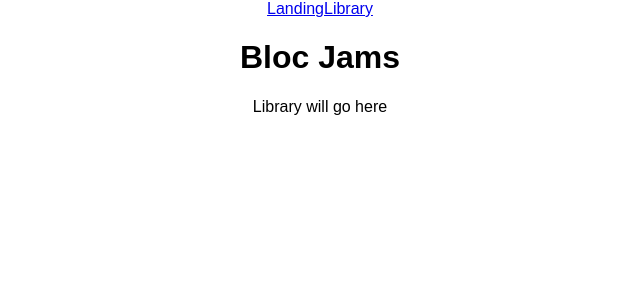
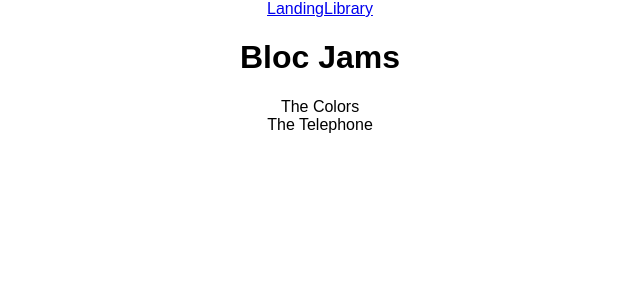
Before and after one commit to carmstrong3/bloc-jams-react, a React (Create React App) app: page /library in a window 1280 px wide. Shown: the top 300 px of the page, without its empty margins (320-960 px from the left). Built offline with nearby package versions, Linux system fonts and the light colour scheme.

Commit message:
breaking to update prev branch

```diff
--- a/src/components/Library.js
+++ b/src/components/Library.js
@@ -1,9 +1,26 @@
-import React from 'react';
+import React, { Component } from 'react';
+import albumData from './../data/albums';
 
-const Library = () => (
-	<section className='library'>
-		Library will go here
-	</section>
-);
+
+class Library extends Component {
+	constructor(props) {
+		super(props);
+		this.state = { albums: albumData };
+	}
+
+	render() {
+		return (
+			<section className="library">
+				{
+					this.state.albums.map( (album, index) =>
+						<div key={index} >
+							{album.title}
+						</div>
+					)
+				}
+			</section>
+		);
+	}
+}
 
 export default Library;
--- /dev/null
+++ b/src/data/albums.js
@@ -0,0 +1,27 @@
+export default [{
+  title: 'The Colors',
+  artist: 'Pablo Picasso',
+  releaseInfo: '1909 Spanish Records',
+  albumCover: '/assets/images/album_covers/01.jpg',
+  slug: 'the-colors',
+  songs: [
+      { title: 'Blue', duration: '161.71', audioSrc: '/assets/music/blue.mp3' },
+      { title: 'Green', duration: '103.96', audioSrc: '/assets/music/green.mp3' },
+      { title: 'Red', duration: '268.45', audioSrc: '/assets/music/red.mp3' },
+      { title: 'Pink', duration: '153.14', audioSrc: '/assets/music/pink.mp3' },
+      { title: 'Magenta', duration: '374.22', audioSrc: '/assets/music/magenta.mp3' }
+  ]
+}, {
+    title: 'The Telephone',
+    artist: 'Guglielmo Marconi',
+    releaseInfo: '1909 EM',
+    albumCover: '/assets/images/album_covers/02.jpg',
+    slug: 'the-telephone',
+    songs: [
+      { title: 'Blue', duration: '161.71', audioSrc: '/assets/music/blue.mp3' },
+      { title: 'Green', duration: '103.96', audioSrc: '/assets/music/green.mp3' },
+      { title: 'Red', duration: '268.45', audioSrc: '/assets/music/red.mp3' },
+      { title: 'Pink', duration: '153.14', audioSrc: '/assets/music/pink.mp3' },
+      { title: 'Magenta', duration: '374.22', audioSrc: '/assets/music/magenta.mp3' }
+    ]
+}];
```
Also changed, not shown: src/albums.js (added).
